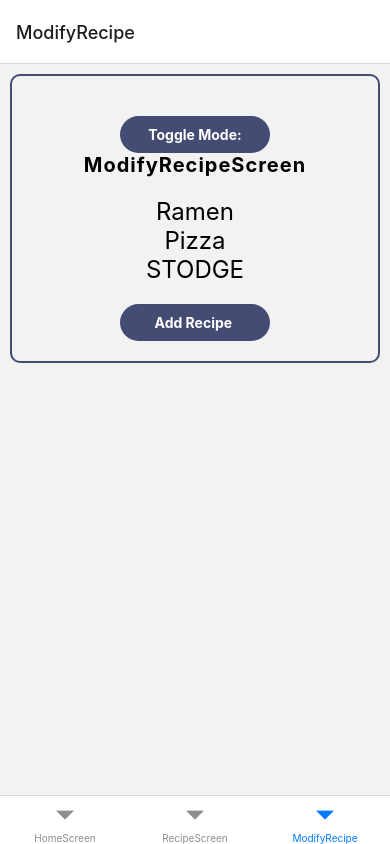
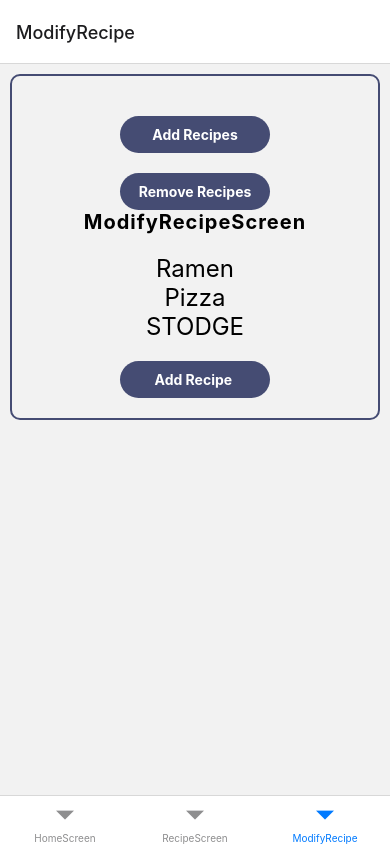
Before and after one commit to CapSap/apaMakan, a React Native app: screen /ModifyRecipe in a window 390 px wide. Built offline with nearby package versions, Linux system fonts and the light colour scheme.

Commit message:
added buttons for adding/removing mode rather than toggle button

```diff
--- a/src/components/ModifyRecipeScreen.tsx
+++ b/src/components/ModifyRecipeScreen.tsx
@@ -105,7 +105,10 @@ const DisplayRecipeModifier: React.FC<DisplayModifierProps> = ({
   return (
     <View style={styles.container}>
       <Pressable style={styles.button} onPress={handleToggleMode}>
-        <Text style={styles.buttonText}>Toggle Mode:</Text>
+        <Text style={styles.buttonText}>Add Recipes</Text>
+      </Pressable>
+      <Pressable style={styles.button} onPress={handleToggleMode}>
+        <Text style={styles.buttonText}>Remove Recipes</Text>
       </Pressable>
       <Text style={styles.heading}>{'ModifyRecipeScreen'}</Text>
       <View style={styles.recipesList}>
```
